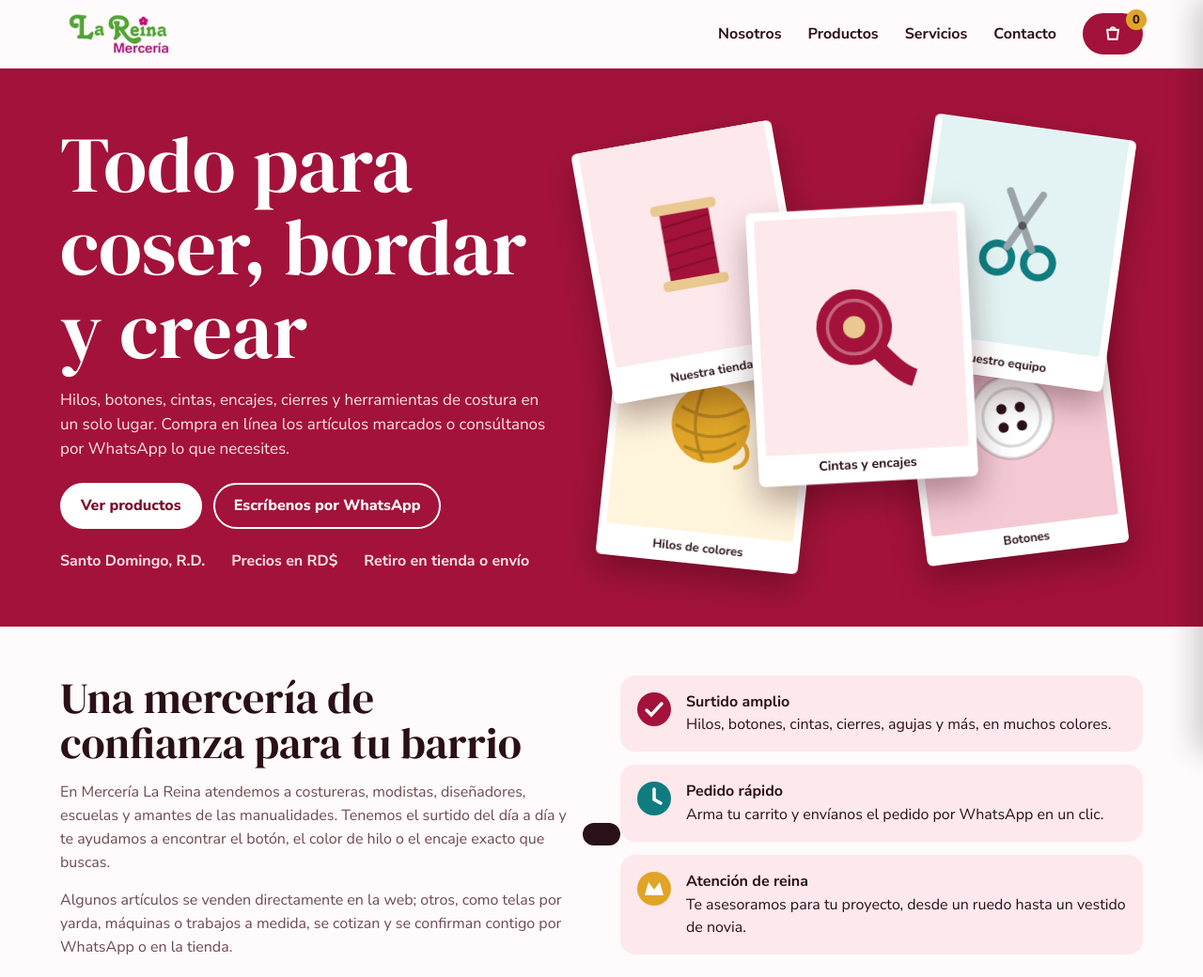
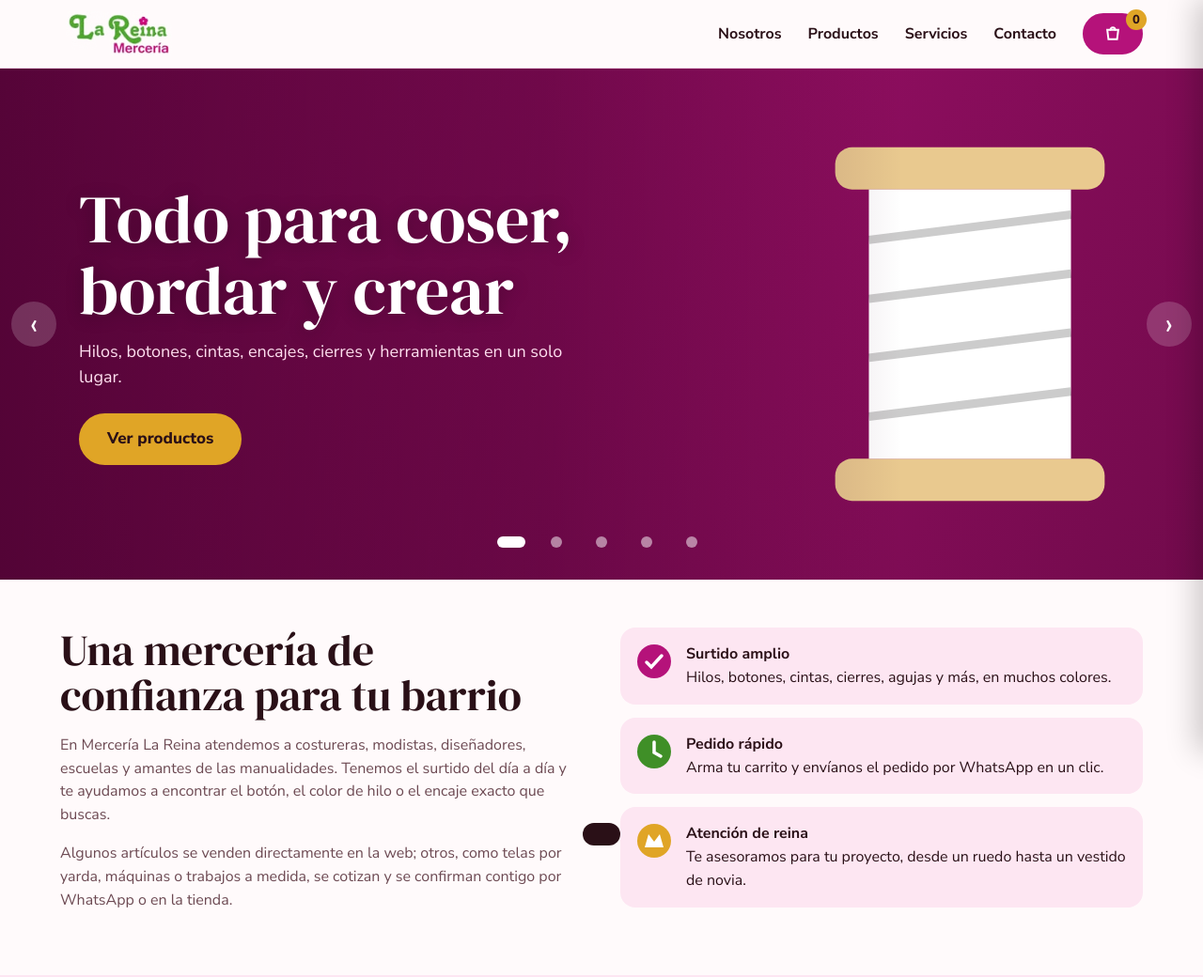
Before and after one commit to faregosoftware/mercerialareynawebpage, a plain HTML site: page index.html in a window 1280 px wide. Shown: the top 1040 px of the page at 94% size. Drawn offline with Linux system fonts and the light colour scheme.

Commit message:
Portada en carrusel a todo el ancho y colores del logo
- Carrusel de 5 diapositivas con acercamiento lento del fondo, texto y botón
- Flechas, puntos, deslizar en celular y teclado; pausa al pasar el ratón
- Paleta fucsia y verde tomada del logo

Co-Authored-By: Claude Opus 5.5 <noreply@anthropic.com>
Claude-Session: https://claude.ai/code/session_012Fabfr48DPB5oYA7VywSHp

```diff
--- a/index.html
+++ b/index.html
@@ -14,9 +14,9 @@
    COLOUR and TYPE: carmesí real, rosa claro, oro y verde azulado de hilo; DM Serif Display + Nunito Sans.
    LAYOUT: barra, portada con escena, nosotros, catálogo con filtros, servicios, contacto, pie; carrito lateral. */
 :root{color-scheme:light dark;
---bg:light-dark(#fffafb,#1a0d12);--ink:light-dark(#2a1017,#fbeef1);--soft:light-dark(#6d4a53,#d6b9c0);
---red:light-dark(#a3123a,#e2476f);--red2:light-dark(#7c0c2b,#c22c55);--blush:light-dark(#fde8ec,#2a1520);
---gold:#e0a526;--teal:light-dark(#0f7c80,#3cb3b6);--card:light-dark(#fff,#24131a);--line:light-dark(#f1d3da,#3d2229)}
+--bg:light-dark(#fffafb,#1a0d16);--ink:light-dark(#2a1017,#fbeef1);--soft:light-dark(#6d4a53,#d6b9c0);
+--red:light-dark(#b5127a,#ec5aa6);--red2:light-dark(#8a0d5c,#c9307f);--blush:light-dark(#fde6f2,#2a1424);
+--gold:#e0a526;--teal:light-dark(#3f8f27,#79c95c);--card:light-dark(#fff,#24131a);--line:light-dark(#f3d0e4,#3d2233)}
 :root[data-theme=light]{color-scheme:light}:root[data-theme=dark]{color-scheme:dark}
 *{box-sizing:border-box;min-width:0}
 body{margin:0;background:var(--bg);color:var(--ink);font:16px/1.55 "Nunito Sans",system-ui,sans-serif;overflow-x:clip}
@@ -46,25 +46,31 @@ nav a:hover{background:var(--blush)}
 .cartbtn{position:relative;min-width:44px}
 .count{position:absolute;top:-6px;right:-6px;background:var(--gold);color:#2a1017;border-radius:999px;font-size:13px;min-width:22px;height:22px;display:grid;place-items:center;padding:0 5px}
 @media(max-width:760px){nav{display:none}.bar{justify-content:space-between}}
-/* portada */
-.hero{background:var(--red);color:#fff}
-.hero .wrap{display:grid;grid-template-columns:minmax(0,1fr) minmax(0,1.15fr);gap:32px;align-items:center}
-.hero h1{font-size:clamp(46px,7vw,84px);color:#fff}
-.hero p{font-size:17px;max-width:34em;color:#ffe3ea}
-.hero .btn{background:#fff;color:var(--red2);border-color:#fff}
-.hero .btn.ghost{background:transparent;color:#fff}
-.hero .btn.ghost:hover{background:rgba(255,255,255,.12)}
+/* portada: carrusel a todo el ancho */
+.hero{position:relative;height:clamp(440px,68vh,620px);overflow:hidden;background:var(--red2);color:#fff}
+.slide{position:absolute;inset:0;opacity:0;visibility:hidden;transition:opacity .9s,visibility .9s}
+.slide.on{opacity:1;visibility:visible}
+.bg{position:absolute;inset:0;transform:scale(1);transition:transform 7s linear}
+.slide.on .bg{transform:scale(1.12)}
+.bg img{position:absolute;inset:0;width:100%;height:100%;object-fit:cover}
+.art{position:absolute;right:7%;top:50%;width:min(34%,400px);height:auto;transform:translateY(-50%)}
+.shade{position:absolute;inset:0;background:linear-gradient(90deg,rgba(60,0,38,.78) 0%,rgba(60,0,38,.45) 45%,rgba(60,0,38,0) 75%)}
+.copy{position:relative;z-index:2;height:100%;max-width:1240px;margin:0 auto;padding:0 max(5vw,64px);display:flex;flex-direction:column;justify-content:center;align-items:flex-start}
+.copy h1{font-size:clamp(38px,6vw,72px);color:#fff;max-width:11em;text-shadow:0 2px 18px rgba(0,0,0,.25)}
+.copy p{font-size:18px;max-width:30em;color:#ffe0f0;margin:14px 0 24px}
+.slide.on .copy>*{animation:up .8s both}.slide.on .copy p{animation-delay:.15s}.slide.on .copy .btn{animation-delay:.3s}
+@keyframes up{from{opacity:0;transform:translateY(24px)}}
+.copy .btn{background:var(--gold);border-color:var(--gold);color:#2a1017;font-size:17px;padding:12px 28px}
+.copy .btn:hover{background:#f0b83a;border-color:#f0b83a}
+.arr{position:absolute;top:50%;z-index:3;transform:translateY(-50%);width:48px;height:48px;border-radius:50%;border:0;background:rgba(255,255,255,.18);color:#fff;font-size:34px;line-height:1;display:grid;place-items:center}
+.arr:hover{background:rgba(255,255,255,.35)}.prev{left:12px}.next{right:12px}
+.dots{position:absolute;bottom:18px;left:0;right:0;z-index:3;display:flex;justify-content:center;gap:4px}
+.dots button{width:44px;height:44px;border:0;background:none;display:grid;place-items:center;padding:0}
+.dots button::after{content:"";width:12px;height:12px;border-radius:999px;background:rgba(255,255,255,.5);transition:width .3s}
+.dots button[aria-current=true]::after{width:30px;background:#fff}
+@media(max-width:600px){.hero{height:560px}.art{width:78%;right:-8%;top:auto;bottom:40px;transform:none;opacity:.55}.copy{padding:0 22px 60px;justify-content:flex-start;padding-top:48px}.arr{display:none}.shade{background:linear-gradient(180deg,rgba(60,0,38,.7),rgba(60,0,38,.2) 70%)}}
+@media(prefers-reduced-motion:reduce){.slide.on .bg{transform:none}}
 .cta{display:flex;flex-wrap:wrap;gap:12px;margin-top:22px}
-.stage{position:relative;width:100%;aspect-ratio:560/460}
-.pc{position:absolute;width:36%;aspect-ratio:4/5;background:#fff;padding:8px 8px 30px;border-radius:6px;box-shadow:0 16px 34px rgba(40,0,12,.35);transition:left .9s cubic-bezier(.5,0,.2,1),top .9s cubic-bezier(.5,0,.2,1),transform .9s cubic-bezier(.5,0,.2,1)}
-.pc .im{position:relative;height:100%;overflow:hidden;border-radius:3px;display:grid;place-items:center}
-.pc .im svg{width:55%;height:auto}
-.pc img{position:absolute;inset:0;width:100%;height:100%;object-fit:cover}
-.pc b{position:absolute;left:0;right:0;bottom:6px;text-align:center;color:#2a1017;font-size:13px;white-space:nowrap;overflow:hidden;text-overflow:ellipsis;padding:0 6px}
-.pc .fl{height:100%;animation:flt 5s ease-in-out infinite alternate}
-@keyframes flt{to{transform:translateY(-8px)}}
-@media(max-width:600px){.hero .wrap{grid-template-columns:1fr}}
-.facts{display:flex;flex-wrap:wrap;gap:10px 28px;margin-top:22px;font-weight:700;color:#ffe3ea}
 /* nosotros */
 .about{display:grid;grid-template-columns:minmax(0,1fr) minmax(0,1fr);gap:40px;align-items:start}
 .about p{color:var(--soft);max-width:36em}
@@ -99,15 +105,15 @@ nav a:hover{background:var(--blush)}
 .svc div{padding:22px;border-radius:18px;border:2px solid var(--line)}
 .svc p{color:var(--soft);margin:8px 0 0}
 /* contacto */
-.contact{background:var(--teal);color:#fff}
+.contact{background:#2f6d1c;color:#fff}
 .cgrid{display:grid;grid-template-columns:minmax(0,1fr) minmax(0,1fr);gap:32px;margin-top:20px}
 .cgrid dl{margin:0;display:grid;gap:14px}
-.cgrid dt{font-weight:800}.cgrid dd{margin:0;color:#dff4f4}
+.cgrid dt{font-weight:800}.cgrid dd{margin:0;color:#e4f5dc}
 .hours{width:100%;border-collapse:collapse}
 .hours td{padding:8px 0;border-bottom:1px solid rgba(255,255,255,.25)}
 .hours td:last-child{text-align:right;white-space:nowrap}
 @media(max-width:700px){.cgrid{grid-template-columns:1fr}}
-footer{background:var(--red2);color:#ffe3ea;text-align:center;font-size:15px}
+footer{background:var(--red2);color:#ffe0f0;text-align:center;font-size:15px}
 /* carrito */
 .veil{position:fixed;inset:0;background:rgba(20,5,10,.45);opacity:0;pointer-events:none;transition:opacity .2s;z-index:30}
 .drawer{position:fixed;top:0;right:0;height:100%;width:min(420px,100%);background:var(--bg);z-index:31;transform:translateX(100%);transition:transform .25s;display:flex;flex-direction:column;box-shadow:-8px 0 30px rgba(0,0,0,.2)}
@@ -143,19 +149,11 @@ form.co input,form.co select,form.co textarea{padding:10px 12px;border-radius:12
   </div>
 </header>
 
-<section class="band hero" id="inicio">
-  <div class="wrap">
-    <div>
-      <h1>Todo para coser, bordar y crear</h1>
-      <p>Hilos, botones, cintas, encajes, cierres y herramientas de costura en un solo lugar. Compra en línea los artículos marcados o consúltanos por WhatsApp lo que necesites.</p>
-      <div class="cta">
-        <a class="btn" href="#productos">Ver productos</a>
-        <a class="btn ghost" id="heroWa" href="#">Escríbenos por WhatsApp</a>
-      </div>
-      <div class="facts"><span>Santo Domingo, R.D.</span><span>Precios en RD$</span><span>Retiro en tienda o envío</span></div>
-    </div>
-    <div class="stage" id="stage" role="img" aria-label="Fotos de la tienda, el equipo y los productos"></div>
-  </div>
+<section class="hero" id="inicio" aria-roledescription="carrusel" aria-label="Destacados">
+  <div class="slides" id="slides"></div>
+  <button class="arr prev" id="prev" aria-label="Anterior">‹</button>
+  <button class="arr next" id="next" aria-label="Siguiente">›</button>
+  <div class="dots" id="dots"></div>
 </section>
 
 <section class="band" id="nosotros">
@@ -231,24 +229,24 @@ form.co input,form.co select,form.co textarea{padding:10px 12px;border-radius:12
 const CFG={wa:'18095550123',phone:'809-555-0123',mail:'ventas@merceriaLaReina.do',addr:'Calle Duarte #45, Zona Colonial, Santo Domingo'};
 const CATS=['Todos','Hilos y estambres','Botones','Cintas y encajes','Cierres','Herramientas','Telas'];
 const P=[
- {id:'h1',n:'Hilo de coser poliéster 500 yd',c:'Hilos y estambres',p:65,v:1,i:'spool',k:'#a3123a',d:'Resistente, para máquina y a mano. Varios colores.'},
- {id:'h2',n:'Hilo de bordar (madeja)',c:'Hilos y estambres',p:35,v:1,i:'spool',k:'#0f7c80',d:'Algodón mercerizado de 6 hebras.'},
+ {id:'h1',n:'Hilo de coser poliéster 500 yd',c:'Hilos y estambres',p:65,v:1,i:'spool',k:'#b5127a',d:'Resistente, para máquina y a mano. Varios colores.'},
+ {id:'h2',n:'Hilo de bordar (madeja)',c:'Hilos y estambres',p:35,v:1,i:'spool',k:'#3f8f27',d:'Algodón mercerizado de 6 hebras.'},
  {id:'h3',n:'Estambre acrílico 100 g',c:'Hilos y estambres',p:180,v:1,i:'yarn',k:'#e0a526',d:'Ideal para tejer a crochet y dos agujas.'},
- {id:'h4',n:'Hilo industrial (cono)',c:'Hilos y estambres',p:null,v:0,i:'spool',k:'#7c0c2b',d:'Para talleres y fábricas. Precio según cantidad.'},
+ {id:'h4',n:'Hilo industrial (cono)',c:'Hilos y estambres',p:null,v:0,i:'spool',k:'#8a0d5c',d:'Para talleres y fábricas. Precio según cantidad.'},
  {id:'b1',n:'Botones nácar, paquete de 12',c:'Botones',p:120,v:1,i:'button',k:'#ffffff',d:'Para camisas y blusas, 11 mm.'},
  {id:'b2',n:'Botones de madera, paquete de 10',c:'Botones',p:95,v:1,i:'button',k:'#c99c58',d:'Acabado natural, 20 mm.'},
- {id:'b3',n:'Botones forrados a medida',c:'Botones',p:null,v:0,i:'button',k:'#e8a0b4',d:'Con tu propia tela. Se cotiza.'},
- {id:'c1',n:'Cinta de satín 1" (rollo 20 yd)',c:'Cintas y encajes',p:150,v:1,i:'ribbon',k:'#a3123a',d:'Para lazos, decoración y manualidades.'},
- {id:'c2',n:'Encaje de algodón (por yarda)',c:'Cintas y encajes',p:60,v:1,i:'lace',k:'#fde8ec',d:'Blanco o crudo, 2" de ancho.'},
+ {id:'b3',n:'Botones forrados a medida',c:'Botones',p:null,v:0,i:'button',k:'#f2a6cf',d:'Con tu propia tela. Se cotiza.'},
+ {id:'c1',n:'Cinta de satín 1" (rollo 20 yd)',c:'Cintas y encajes',p:150,v:1,i:'ribbon',k:'#b5127a',d:'Para lazos, decoración y manualidades.'},
+ {id:'c2',n:'Encaje de algodón (por yarda)',c:'Cintas y encajes',p:60,v:1,i:'lace',k:'#fde6f2',d:'Blanco o crudo, 2" de ancho.'},
  {id:'c3',n:'Encaje para novia',c:'Cintas y encajes',p:null,v:0,i:'lace',k:'#ffffff',d:'Modelos exclusivos. Ven a verlos o pide fotos.'},
- {id:'z1',n:'Cierre invisible 9"',c:'Cierres',p:40,v:1,i:'zip',k:'#0f7c80',d:'Para faldas y vestidos.'},
+ {id:'z1',n:'Cierre invisible 9"',c:'Cierres',p:40,v:1,i:'zip',k:'#3f8f27',d:'Para faldas y vestidos.'},
  {id:'z2',n:'Cierre metálico para jean 7"',c:'Cierres',p:45,v:1,i:'zip',k:'#b07a10',d:'Dientes de bronce, cursor con traba.'},
- {id:'z3',n:'Cierres a medida',c:'Cierres',p:null,v:0,i:'zip',k:'#a3123a',d:'Largos especiales para chaquetas y bolsos.'},
- {id:'t1',n:'Tijera de costura 9"',c:'Herramientas',p:650,v:1,i:'scissors',k:'#a3123a',d:'Acero inoxidable, corte preciso de tela.'},
- {id:'t2',n:'Agujas de mano surtidas',c:'Herramientas',p:55,v:1,i:'needle',k:'#0f7c80',d:'Sobre de 25 agujas de varios tamaños.'},
+ {id:'z3',n:'Cierres a medida',c:'Cierres',p:null,v:0,i:'zip',k:'#b5127a',d:'Largos especiales para chaquetas y bolsos.'},
+ {id:'t1',n:'Tijera de costura 9"',c:'Herramientas',p:650,v:1,i:'scissors',k:'#b5127a',d:'Acero inoxidable, corte preciso de tela.'},
+ {id:'t2',n:'Agujas de mano surtidas',c:'Herramientas',p:55,v:1,i:'needle',k:'#3f8f27',d:'Sobre de 25 agujas de varios tamaños.'},
  {id:'t3',n:'Cinta métrica 150 cm',c:'Herramientas',p:75,v:1,i:'tape',k:'#e0a526',d:'Flexible, en centímetros y pulgadas.'},
- {id:'t4',n:'Máquina de coser doméstica',c:'Herramientas',p:null,v:0,i:'machine',k:'#a3123a',d:'Disponibilidad y precio en tienda.'},
- {id:'f1',n:'Tela de algodón (por yarda)',c:'Telas',p:null,v:0,i:'fabric',k:'#0f7c80',d:'Estampados y lisos. Consulta colores disponibles.'},
+ {id:'t4',n:'Máquina de coser doméstica',c:'Herramientas',p:null,v:0,i:'machine',k:'#b5127a',d:'Disponibilidad y precio en tienda.'},
+ {id:'f1',n:'Tela de algodón (por yarda)',c:'Telas',p:null,v:0,i:'fabric',k:'#3f8f27',d:'Estampados y lisos. Consulta colores disponibles.'},
  {id:'f2',n:'Fieltro en láminas',c:'Telas',p:null,v:0,i:'fabric',k:'#e0a526',d:'Para manualidades escolares. Consulta colores.'}
 ];
 const $=s=>document.querySelector(s);
@@ -268,22 +266,32 @@ const ICON={
  machine:k=>`<path d="M10 78 V 30 Q10 20 20 20 H 80 Q90 20 90 30 V 50 H 70 V 78 Z" fill="${k}"/><rect x="4" y="78" width="92" height="12" rx="4" fill="#2a1017"/><rect x="70" y="50" width="8" height="20" fill="#9aa3a8"/><circle cx="30" cy="36" r="7" fill="#fff"/>`,
  fabric:k=>`<rect x="10" y="58" width="80" height="22" rx="4" fill="${k}" opacity=".6"/><rect x="14" y="40" width="74" height="22" rx="4" fill="${k}" opacity=".8"/><rect x="18" y="22" width="68" height="22" rx="4" fill="${k}"/><path d="M18 33h68" stroke="rgba(255,255,255,.35)" stroke-width="2" stroke-dasharray="4 4"/>`
 };
-// Fotos de la portada: súbelas a la carpeta "fotos/" con estos nombres. Mientras falte una, se ve un dibujo.
-const FOTOS=[
- {f:'tienda.jpg',t:'Nuestra tienda',i:'spool',k:'#a3123a',bg:'#fde8ec'},
- {f:'equipo.jpg',t:'Nuestro equipo',i:'scissors',k:'#0f7c80',bg:'#e3f3f3'},
- {f:'hilos.jpg',t:'Hilos de colores',i:'yarn',k:'#e0a526',bg:'#fff4dc'},
- {f:'botones.jpg',t:'Botones',i:'button',k:'#ffffff',bg:'#f4c9d4'},
- {f:'cintas.jpg',t:'Cintas y encajes',i:'ribbon',k:'#a3123a',bg:'#fde8ec'}
+// Portada: cada diapositiva usa una foto de la carpeta "fotos/". Mientras falte, se ve un fondo ilustrado.
+const SL=[
+ {f:'tienda.jpg',t:'Todo para coser, bordar y crear',d:'Hilos, botones, cintas, encajes, cierres y herramientas en un solo lugar.',b:'Ver productos',h:'#productos',i:'spool',k:'#fff',g:['#b5127a','#6e0a49']},
+ {f:'hilos.jpg',t:'Hilos de todos los colores',d:'Para máquina, bordado y tejido. Pide el tuyo en línea o en la tienda.',b:'Comprar hilos',h:'#productos',c:'Hilos y estambres',i:'yarn',k:'#e0a526',g:['#8a0d5c','#b5127a']},
+ {f:'botones.jpg',t:'Botones, cintas y encajes',d:'El detalle que le da vida a tu proyecto, en cientos de modelos.',b:'Ver catálogo',h:'#productos',c:'Botones',i:'button',k:'#fff',g:['#3f8f27','#2f6d1c']},
+ {f:'equipo.jpg',t:'Te atiende nuestro equipo',d:'Te ayudamos a encontrar el color exacto y lo que necesitas para tu trabajo.',b:'Escríbenos por WhatsApp',wa:1,i:'scissors',k:'#fff',g:['#b5127a','#3f8f27']},
+ {f:'mostrador.jpg',t:'Precios especiales al por mayor',d:'Para talleres, fábricas, escuelas y revendedores.',b:'Ver servicios',h:'#servicios',i:'tape',k:'#e0a526',g:['#6e0a49','#8a0d5c']}
 ];
-const SLOTS=[[32,22,-3,1.08,5],[2,4,-10,1,4],[60,2,8,1,3],[5,42,6,1,2],[59,40,-7,1,1]];
-const stage=$('#stage');
-stage.innerHTML=FOTOS.map((g,j)=>`<div class="pc"><div class="fl" style="animation-delay:-${j*1.3}s"><div class="im" style="background:${g.bg}"><svg viewBox="0 0 100 100" aria-hidden="true">${ICON[g.i](g.k)}</svg><img src="fotos/${esc(g.f)}" alt="${esc(g.t)}"></div></div><b>${esc(g.t)}</b></div>`).join('');
-for(const im of stage.querySelectorAll('img')){im.addEventListener('error',()=>im.remove());if(im.complete&&!im.naturalWidth)im.remove()}
-const cards=[...stage.children];let turn=0;
-const place=()=>cards.forEach((c,j)=>{const [l,t,r,s,z]=SLOTS[(j+turn)%SLOTS.length];c.style.left=l+'%';c.style.top=t+'%';c.style.transform=`rotate(${r}deg) scale(${s})`;c.style.zIndex=z});
-place();
-if(!matchMedia('(prefers-reduced-motion: reduce)').matches){const tick=setInterval(()=>{if(!document.hidden){turn=(turn+1)%SLOTS.length;place()}},3200)}
+$('#slides').innerHTML=SL.map((s,j)=>`<div class="slide" role="group" aria-roledescription="diapositiva" aria-label="${j+1} de ${SL.length}">
+ <div class="bg" style="background:linear-gradient(120deg,${s.g[0]},${s.g[1]})"><svg class="art" viewBox="0 0 100 100" aria-hidden="true">${ICON[s.i](s.k)}</svg><img src="fotos/${esc(s.f)}" alt=""></div>
+ <div class="shade"></div>
+ <div class="copy"><h${j?2:1}>${esc(s.t)}</h${j?2:1}><p>${esc(s.d)}</p><a class="btn" ${s.wa?'data-wa="1" target="_blank" rel="noopener" href="#"':`href="${s.h}"`} ${s.c?`data-go="${esc(s.c)}"`:''}>${esc(s.b)}</a></div></div>`).join('');
+for(const im of document.querySelectorAll('#slides img')){im.addEventListener('error',()=>im.remove());if(im.complete&&!im.naturalWidth)im.remove()}
+$('#dots').innerHTML=SL.map((s,j)=>`<button data-dot="${j}" aria-label="Ir a la diapositiva ${j+1}"></button>`).join('');
+const slides=[...document.querySelectorAll('.slide')],dots=[...document.querySelectorAll('#dots button')];
+let cur=0,timer=null;const still=matchMedia('(prefers-reduced-motion: reduce)').matches;
+const show=n=>{cur=(n+SL.length)%SL.length;slides.forEach((s,j)=>s.classList.toggle('on',j===cur));dots.forEach((d,j)=>d.setAttribute('aria-current',j===cur))};
+const play=()=>{clearInterval(timer);if(!still)timer=setInterval(()=>{if(!document.hidden)show(cur+1)},6000)};
+show(0);play();
+$('#prev').addEventListener('click',()=>{show(cur-1);play()});
+$('#next').addEventListener('click',()=>{show(cur+1);play()});
+$('#dots').addEventListener('click',e=>{const b=e.target.closest('[data-dot]');if(b){show(+b.dataset.dot);play()}});
+const hero=$('#inicio');hero.addEventListener('mouseenter',()=>clearInterval(timer));hero.addEventListener('mouseleave',play);
+let sx=null;hero.addEventListener('touchstart',e=>{sx=e.touches[0].clientX},{passive:true});
+hero.addEventListener('touchend',e=>{if(sx===null)return;const dx=e.changedTouches[0].clientX-sx;if(Math.abs(dx)>40){show(cur+(dx<0?1:-1));play()}sx=null});
+hero.addEventListener('keydown',e=>{if(e.key==='ArrowLeft'){show(cur-1);play()}if(e.key==='ArrowRight'){show(cur+1);play()}});
 let cat='Todos',query='',only=false,cart={};
 try{cart=JSON.parse(localStorage.getItem('lareina-cart')||'{}')||{}}catch(e){cart={}}
 const save=()=>{try{localStorage.setItem('lareina-cart',JSON.stringify(cart))}catch(e){}};
@@ -346,8 +354,9 @@ $('#veil').addEventListener('click',()=>setOpen(false));
 document.addEventListener('keydown',e=>{if(e.key==='Escape')setOpen(false)});
 
 const hello=waLink('Hola, Mercería La Reina. Quisiera información.');
-$('#heroWa').href=hello;$('#contactWa').href=hello;
-for(const a of [$('#heroWa'),$('#contactWa')]){a.target='_blank';a.rel='noopener'}
+$('#contactWa').href=hello;$('#contactWa').target='_blank';$('#contactWa').rel='noopener';
+for(const a of document.querySelectorAll('[data-wa]'))a.href=hello;
+for(const a of document.querySelectorAll('[data-go]'))a.addEventListener('click',()=>{cat=a.dataset.go;renderChips();renderGrid()});
 $('#cAddr').textContent=CFG.addr;$('#cPhone').textContent=CFG.phone;$('#cMail').textContent=CFG.mail;
 $('#yr').textContent=new Date().getFullYear();
 renderChips();renderGrid();renderCart();
```
